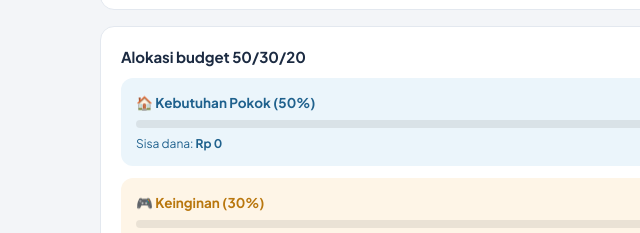
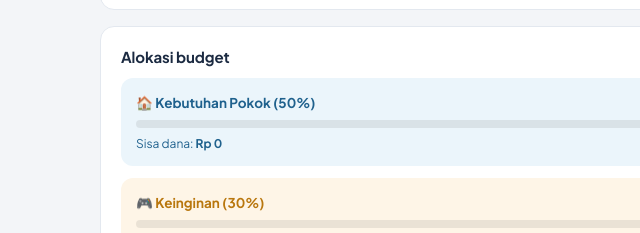
Before and after one commit to belajarcloud12-creator/effective-octo-winner, a plain HTML site: page index.html in a window 1280 px wide. Shown: the part 366-599 px from the top of the page, 0-640 px from the left. Drawn offline with Linux system fonts and the light colour scheme.

Commit message:
Update index.html

```diff
--- a/index.html
+++ b/index.html
@@ -79,7 +79,7 @@
 
                 <div class="panel">
                     <div class="panel-head">
-                        <h2>Alokasi budget 50/30/20</h2>
+                        <h2>Alokasi budget</h2>
                     </div>
                     <div class="result-section">
                         <div class="result-item kebutuhan" id="cardKebutuhan">
@@ -193,7 +193,6 @@
         </div>
     </div>
 
-    <!-- ================= TAB RIWAYAT ================= -->
     <div id="tab-riwayat" class="tab-content">
         <div class="riwayat-layout">
             <div class="panel">
```
